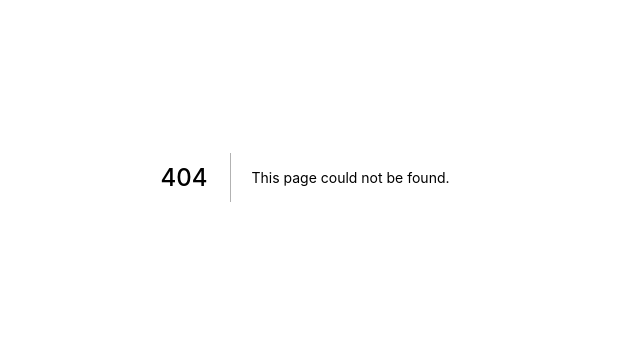
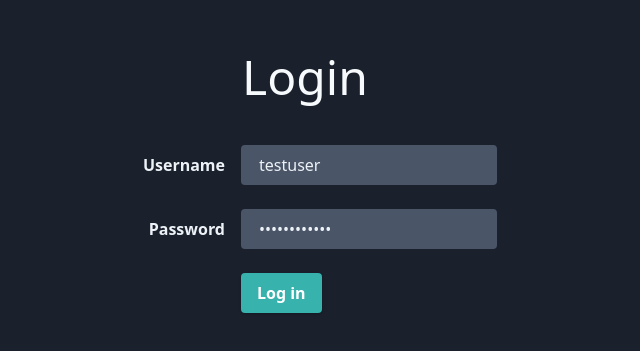
Before and after one commit to WECARE-3/head-and-neck-analysis-frontend, a Next.js app: page /login in a window 1280 px wide. Before the commit this address had no page. Shown: the part 223-574 px from the top of the page, without its empty margins (335-975 px from the left). Built offline with nearby package versions, Linux system fonts and the light colour scheme.

Commit message:
[Feat] Create LoginPage

```diff
--- /dev/null
+++ b/components/Login/LoginForm/LoginFormContainer.tsx
@@ -0,0 +1,24 @@
+import { useRouter } from 'next/router'
+import { useSetRecoilState } from 'recoil'
+
+import LoginFormPresenter from './LoginFormPresenter'
+import { userState } from '../../../lib/recoil-atoms'
+
+const LoginFormContainer = () => {
+  const router = useRouter()
+  const setUser = useSetRecoilState(userState)
+
+  const onSubmit: React.FormEventHandler = (e) => {
+    e.preventDefault()
+
+    setUser({
+      username: 'testuser',
+    })
+
+    router.push('/')
+  }
+
+  return <LoginFormPresenter onSubmit={onSubmit} />
+}
+
+export default LoginFormContainer
--- /dev/null
+++ b/components/Login/LoginForm/LoginFormPresenter.tsx
@@ -0,0 +1,57 @@
+interface LoginFormPresenterProps {
+  onSubmit: React.FormEventHandler
+}
+
+const LoginFormPresenter: React.FC<LoginFormPresenterProps> = ({
+  onSubmit,
+}) => {
+  return (
+    <div className='h-screen flex items-center justify-center flex-col'>
+      <h1 className='text-5xl text-center text-gray-100 mb-8'>Login</h1>
+      <form className='w-full max-w-sm'>
+        <div className='md:flex md:items-center mb-6'>
+          <div className='md:w-1/3'>
+            <label className='block text-gray-200 font-bold md:text-right mb-1 md:mb-0 pr-4'>
+              Username
+            </label>
+          </div>
+          <div className='md:w-2/3'>
+            <input
+              className='bg-gray-700 appearance-none border-2 border-gray-700 rounded w-full py-2 px-4 text-gray-200 leading-tight focus:outline-none focus:bg-gray-900 focus:border-teal-400'
+              type='text'
+              value='testuser'
+            ></input>
+          </div>
+        </div>
+        <div className='md:flex md:items-center mb-6'>
+          <div className='md:w-1/3'>
+            <label className='block text-gray-200 font-bold md:text-right mb-1 md:mb-0 pr-4'>
+              Password
+            </label>
+          </div>
+          <div className='md:w-2/3'>
+            <input
+              className='bg-gray-700 appearance-none border-2 border-gray-700 rounded w-full py-2 px-4 text-gray-200 leading-tight focus:outline-none focus:bg-gray-900 focus:border-teal-400'
+              type='password'
+              value='testpassword'
+            ></input>
+          </div>
+        </div>
+        <div className='md:flex md:items-center'>
+          <div className='md:w-1/3'></div>
+          <div className='md:w-2/3'>
+            <button
+              className='shadow bg-teal-500 hover:bg-teal-400 focus:shadow-outline focus:outline-none text-white font-bold py-2 px-4 rounded'
+              type='submit'
+              onClick={onSubmit}
+            >
+              Log in
+            </button>
+          </div>
+        </div>
+      </form>
+    </div>
+  )
+}
+
+export default LoginFormPresenter
--- /dev/null
+++ b/components/Login/LoginForm/index.ts
@@ -0,0 +1,3 @@
+import LoginFormContainer from './LoginFormContainer'
+
+export default LoginFormContainer
--- /dev/null
+++ b/lib/recoil-atoms.ts
@@ -0,0 +1,15 @@
+import { atom, selector } from 'recoil'
+
+export const userState = atom({
+  key: 'userState',
+  default: {
+    username: '',
+  },
+})
+
+export const loginState = selector({
+  key: 'loginState',
+  get: ({ get }) => {
+    return get(userState).username.length === 0 ? false : true
+  },
+})
--- a/package.json
+++ b/package.json
@@ -10,7 +10,8 @@
   "dependencies": {
     "next": "9.5.2",
     "react": "16.13.1",
-    "react-dom": "16.13.1"
+    "react-dom": "16.13.1",
+    "recoil": "^0.0.10"
   },
   "devDependencies": {
     "@types/node": "^14.0.27",
--- a/pages/_app.tsx
+++ b/pages/_app.tsx
@@ -1,9 +1,14 @@
 import { AppProps } from 'next/app'
+import { RecoilRoot } from 'recoil'
 
 import '../styles/global.css'
 
 function MyApp({ Component, pageProps }: AppProps) {
-  return <Component {...pageProps} />
+  return (
+    <RecoilRoot>
+      <Component {...pageProps} />
+    </RecoilRoot>
+  )
 }
 
 export default MyApp
--- a/pages/index.tsx
+++ b/pages/index.tsx
@@ -1,11 +1,29 @@
-export default function IndexPage() {
+import { useEffect } from 'react'
+import { useRouter } from 'next/router'
+import { useRecoilValue } from 'recoil'
+
+import { loginState, userState } from '../lib/recoil-atoms'
+
+const IndexPage = () => {
+  const router = useRouter()
+  const isLoggedIn = useRecoilValue(loginState)
+  const user = useRecoilValue(userState)
+
+  useEffect(() => {
+    if (!isLoggedIn) {
+      router.replace('/login')
+    }
+  }, [isLoggedIn])
+
   return (
     <div>
       <div className='py-20'>
-        <h1 className='text-5xl text-center text-accent-1'>
-          Next.js + Tailwind CSS
+        <h1 className='text-5xl text-center text-gray-100'>
+          Hello {user.username}!
         </h1>
       </div>
     </div>
   )
 }
+
+export default IndexPage
--- /dev/null
+++ b/pages/login.tsx
@@ -0,0 +1,16 @@
+import Head from 'next/head'
+
+import LoginForm from '../components/Login/LoginForm'
+
+const LoginPage = () => {
+  return (
+    <>
+      <Head>
+        <title>Login</title>
+      </Head>
+      <LoginForm />
+    </>
+  )
+}
+
+export default LoginPage
--- a/styles/global.css
+++ b/styles/global.css
@@ -1,15 +1,15 @@
 @tailwind base;
 
 /* Write your own custom base styles here */
+body {
+  @apply bg-gray-900;
+}
 
 /* Start purging... */
 @tailwind components;
 /* Stop purging. */
 
 /* Write you own custom component styles here */
-.btn-blue {
-  @apply bg-blue-500 text-white font-bold py-2 px-4 rounded;
-}
 
 /* Start purging... */
 @tailwind utilities;
```
Also changed, not shown: 1 other file (tests, documents, lock files or other folders).
